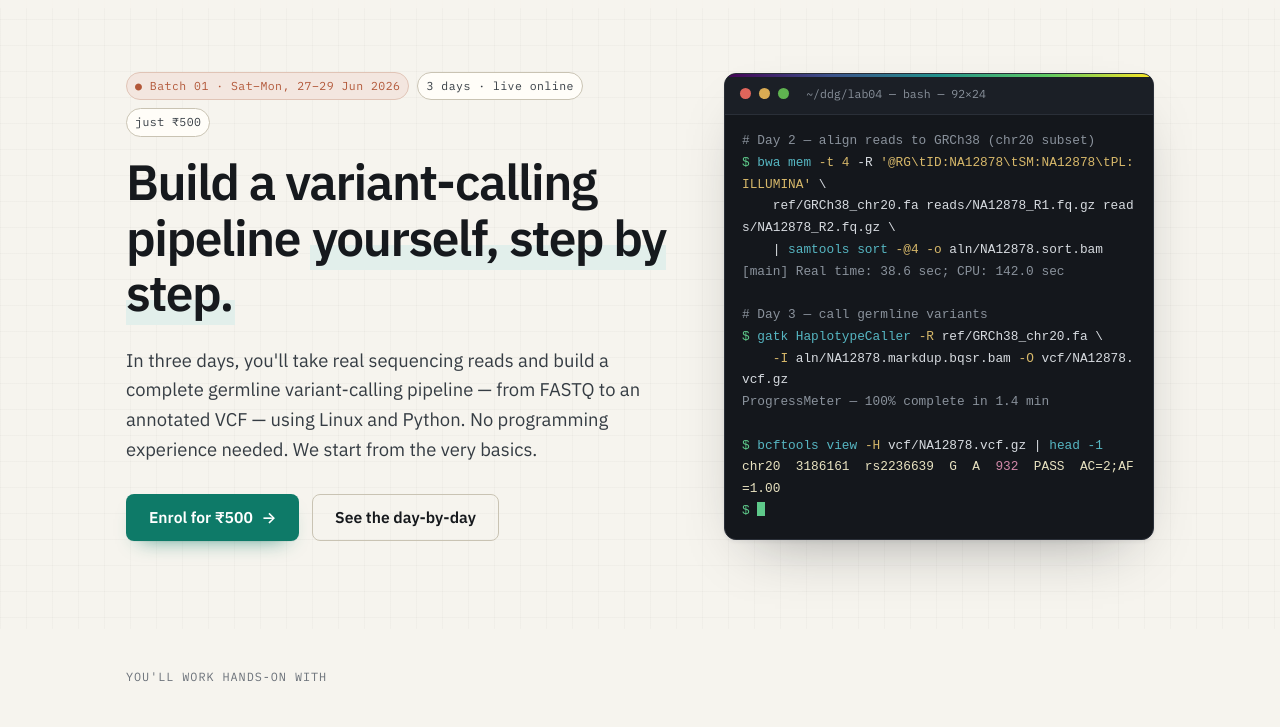
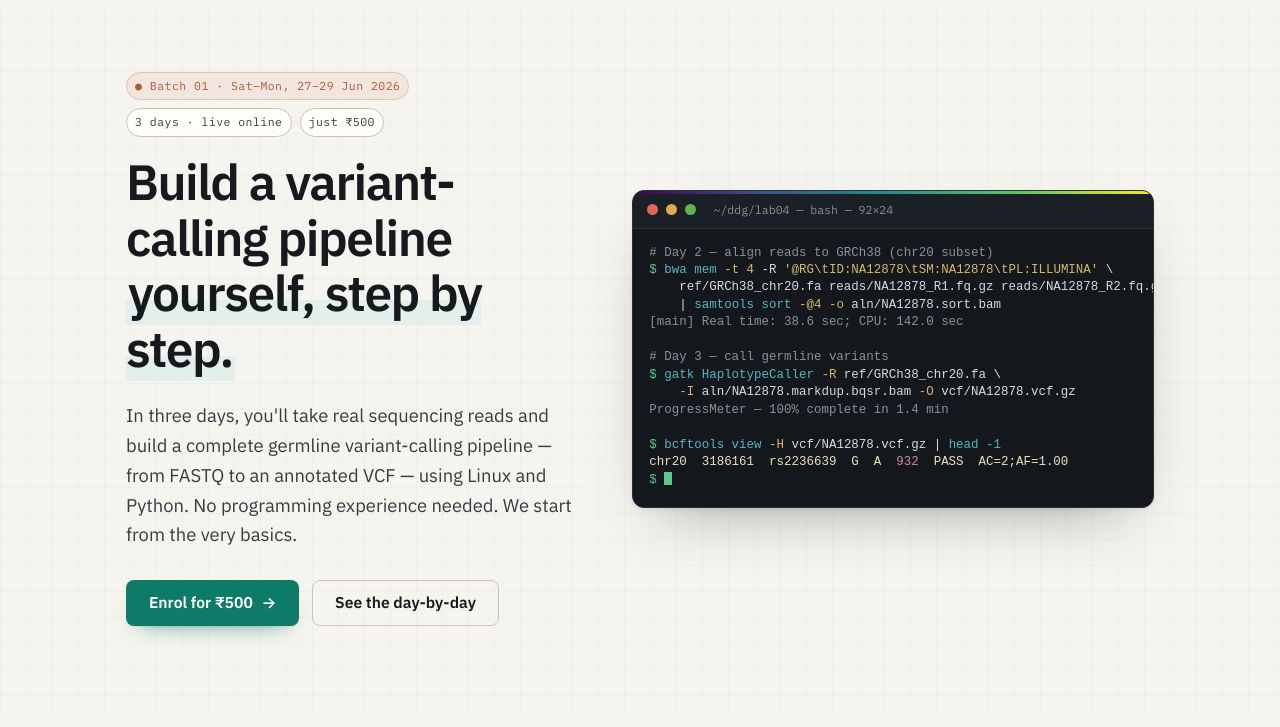
Before and after one commit to deepdivegenomics/deepdivegenomics.github.io, a plain HTML site: page index.html in a window 1280 px wide. Shown: the part 59-786 px from the top of the page. Drawn offline with Linux system fonts and the light colour scheme.

Commit message:
minor changes to the terminal

```diff
--- a/styles.css
+++ b/styles.css
@@ -174,7 +174,7 @@ img, svg { max-width: 100%; }
 
 /* ---------- hero ---------- */
 .hero { padding: clamp(36px, 5vw, 72px) 0 clamp(48px, 7vw, 88px); position: relative; }
-.hero-grid { display: grid; grid-template-columns: 1.12fr .88fr; gap: clamp(28px, 4vw, 56px); align-items: center; }
+.hero-grid { display: grid; grid-template-columns: 1fr 1.15fr; gap: clamp(28px, 4vw, 56px); align-items: center; }
 /* let the grid columns shrink so the terminal scrolls internally instead of
    forcing horizontal page scroll on narrow screens */
 .hero-copy, .hero-media { min-width: 0; }
@@ -202,8 +202,8 @@ img, svg { max-width: 100%; }
   box-shadow: var(--shadow-lg);
   overflow: hidden;
   font-family: var(--mono);
-  font-size: .8rem;
-  line-height: 1.7;
+  font-size: clamp(0.58rem, 1.1vw, 0.78rem);
+  line-height: 1.4;
   color: var(--term-fg);
   position: relative;
 }
@@ -216,11 +216,10 @@ img, svg { max-width: 100%; }
 .term-bar i { width: 11px; height: 11px; border-radius: 50%; display: inline-block; }
 .term-bar i:nth-child(1){ background:#e0655b; } .term-bar i:nth-child(2){ background:#d9ab53; } .term-bar i:nth-child(3){ background:#5fb350; }
 .term-title { margin-left: .6rem; color: var(--term-dim); font-size: .72rem; }
-.term-body { padding: .95rem 1.05rem 1.1rem; overflow-x: hidden; }
-.term-body pre { margin: 0; white-space: pre-wrap; word-break: break-all; }
+.term-body { padding: .95rem 1.05rem 1.1rem; overflow-x: auto; }
+.term-body pre { margin: 0; white-space: pre; }
 @media (max-width: 760px) {
   .term-body { overflow-x: auto; }
-  .term-body pre { white-space: pre; word-break: normal; }
 }
 .term-body .l { display: block; }
 .tp { color: var(--term-green); }              /* prompt $ */
```
